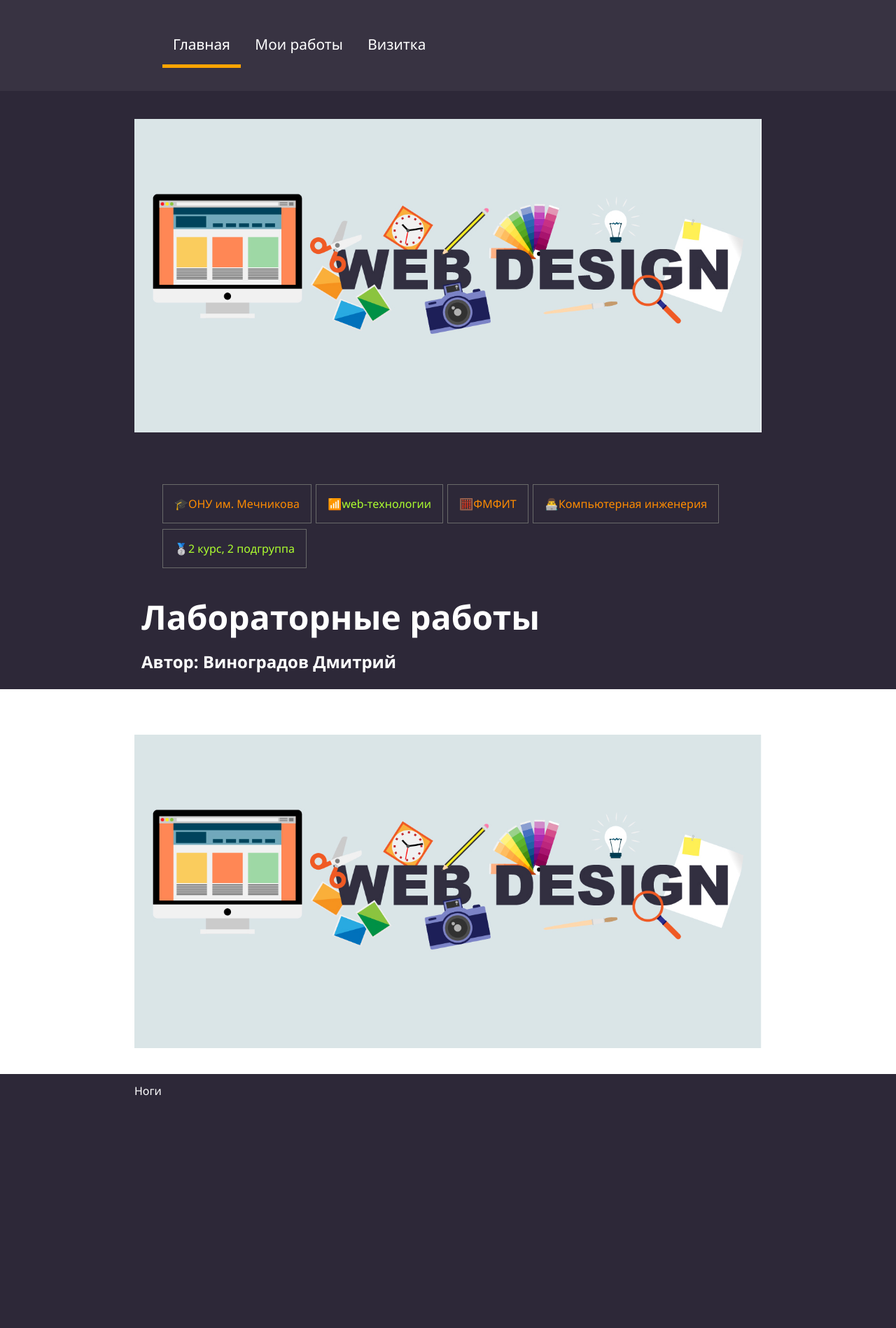
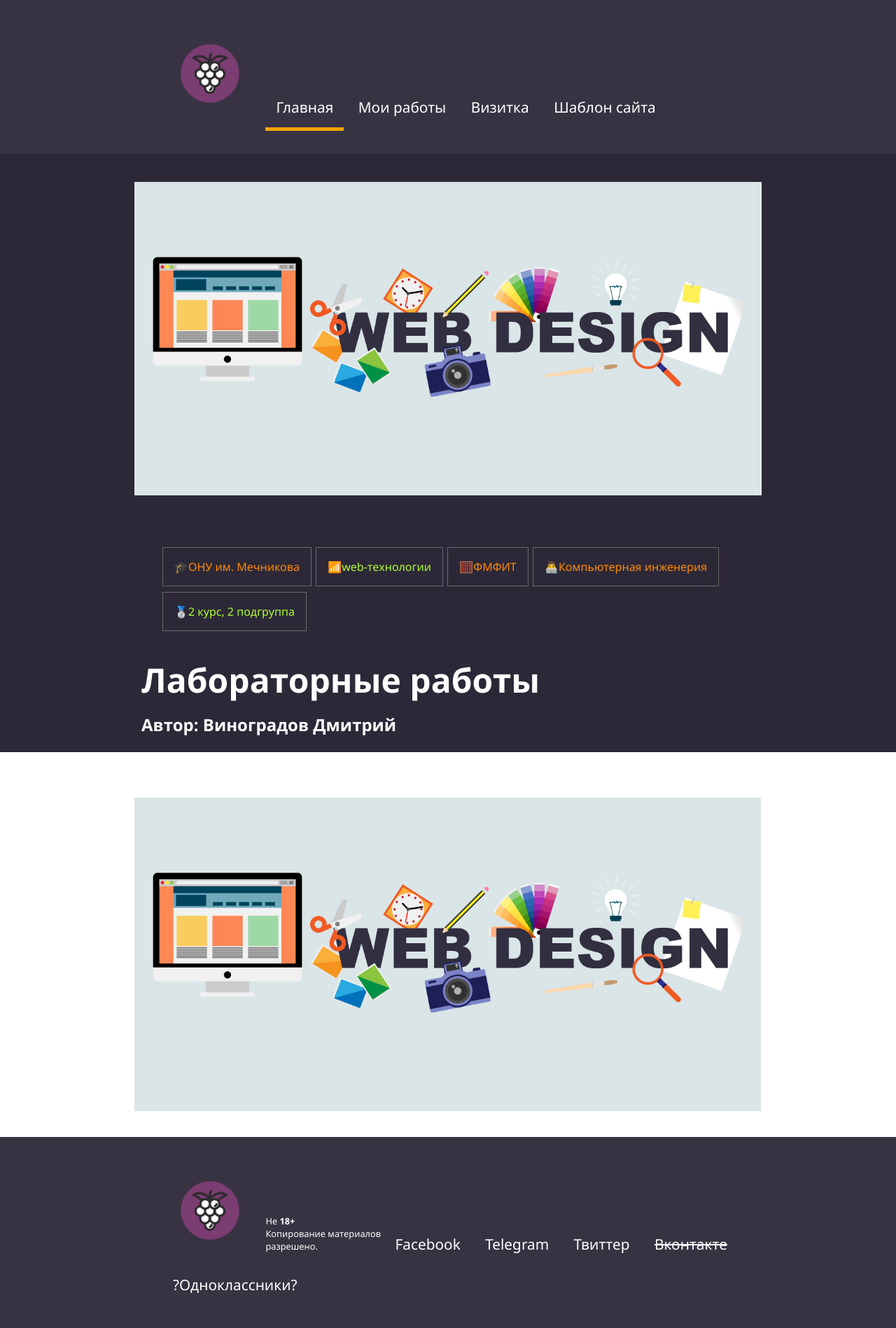
Before and after one commit to dvinogradoff/thevynohradov, a plain HTML site: page index.html in a window 1280 px wide. Shown: the whole page at 70% size. Before the commit the page ends 1583 px from the top, so only its background shows below. Drawn offline with Linux system fonts and the light colour scheme.

Commit message:
foot navigation

```diff
--- a/index.html
+++ b/index.html
@@ -11,15 +11,17 @@
 
   <body>
     <header>
-        <nav id="horiz_nav" >
-          <div>
+      <nav id="head_horiz_nav">
+        <div>
           <ul>
-            <li id="horiz_nav_current"><a href="#">Главная</a></li>
+            <li id="head_horiz_nav_logo"><img src="images/512.png" /></li>
+            <li id="head_horiz_nav_current"><a href="#">Главная</a></li>
             <li><a href="#">Мои работы</a></li>
             <li><a href="#">Визитка</a></li>
+            <li><a href="#">Шаблон сайта</a></li>
           </ul>
-        </nav>
-      </div>
+        </div>
+      </nav>
       <div class="centered">
         <img src="images/web_design.jpg" />
       </div>
@@ -53,7 +55,25 @@
       </div>
     </main>
     <footer>
-      <div>Ноги</div>
+      <nav id="foot_horiz_nav">
+        <div>
+          <ul>
+            <li id="foot_horiz_nav_logo"><img src="images/512.png" /></li>
+            <li id="foot_horiz_nav_general">
+              <p>Не <b>18+</b></p>
+              <p>Копирование материалов</p>
+              <p>разрешено.</p>
+            </li>
+            <li id="foot_horiz_nav_fb"><a href="#">Facebook</a></li>
+            <li id="foot_horiz_nav_tg"><a href="#">Telegram</a></li>
+            <li id="foot_horiz_nav_tg"><a href="#">Твиттер</a></li>
+            <li id="foot_horiz_nav_vk">
+              <a href="#"><strike>Вконтакте</strike></a>
+            </li>
+            <li id="foot_horiz_nav_od"><a href="#">?Одноклассники?</a></li>
+          </ul>
+        </div>
+      </nav>
     </footer>
   </body>
 </html>
--- a/style.css
+++ b/style.css
@@ -82,24 +82,29 @@ a:hover {
     через display:inline
 
  */
-#horiz_nav {
+#head_horiz_nav {
   background-color: #383342;
   font-size: 1.3rem;
   color: #ffffff;
 }
-#horiz_nav li {
+#head_horiz_nav li {
   display: inline-flex;
   padding: 15px;
 }
-#horiz_nav li:not(#horiz_nav_current):hover {
+#head_horiz_nav
+  li:not(#head_horiz_nav_current):not(#head_horiz_nav_logo):hover {
   transition: 0.5s all;
   font-weight: 600;
   border-bottom: 5px solid lawngreen;
 }
-#horiz_nav_current {
+#head_horiz_nav_logo {
+  height: 7rem;
+  width: 7rem;
+}
+#head_horiz_nav_current {
   border-bottom: 5px solid orange;
 }
-#horiz_nav_current:hover {
+#head_horiz_nav_current:hover {
   transition: 0.5s all;
   border-bottom: 5px solid red;
 }
@@ -134,3 +139,51 @@ ul.nav a:hover {
   background-color: #333;
   color: #f4f4f4;
 } */
+
+/*
+
+    Id для нижней панели навигации
+    через inline
+
+ */
+
+#foot_horiz_nav {
+  background-color: #383342;
+  font-size: 1.3rem;
+  color: #ffffff;
+}
+#foot_horiz_nav li:not(#foot_horiz_nav_general) {
+  display: inline-flex;
+  padding: 15px;
+}
+#foot_horiz_nav_general {
+  display: inline-block;
+}
+#foot_horiz_nav_general p {
+  font-size: 0.8rem;
+  margin: 0 auto;
+  padding: 0 auto;
+}
+#foot_horiz_nav
+  li:not(#foot_horiz_nav_logo):not(#foot_horiz_nav_general):hover {
+  transition: 0.5s all;
+  font-weight: 600;
+}
+#foot_horiz_nav_fb:hover {
+  color: #1977f3;
+}#foot_horiz_nav_tg:hover {
+  color: #229edb;
+}
+#foot_horiz_nav_tw:hover {
+  color: #1da1f3;
+}
+#foot_horiz_nav_vk:hover {
+  color: #2787f5;
+}
+#foot_horiz_nav_od:hover {
+  color: #ee8206;
+}
+#foot_horiz_nav_logo {
+  height: 7rem;
+  width: 7rem;
+}
```
Also changed, not shown: backup/index.html (+4 -4 lines), backup/style.css (line endings or trailing spaces), images/512.png (added), images/logo.jpg (deleted), odessa/odessa.css (line endings or trailing spaces), odessa/odessa_history.html (line endings or trailing spaces), odessa/odessa_index.html (line endings or trailing spaces), odessa/university_history.html (line endings or trailing spaces), other/table.html (line endings or trailing spaces), 1 other file.
